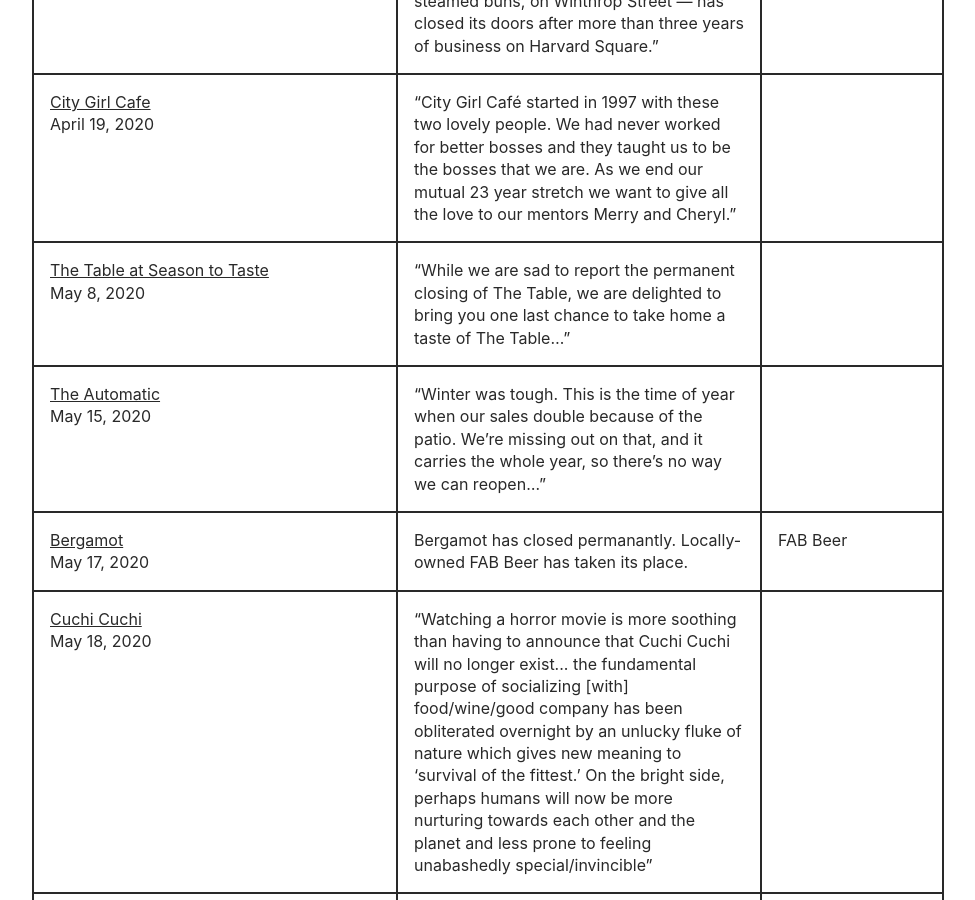
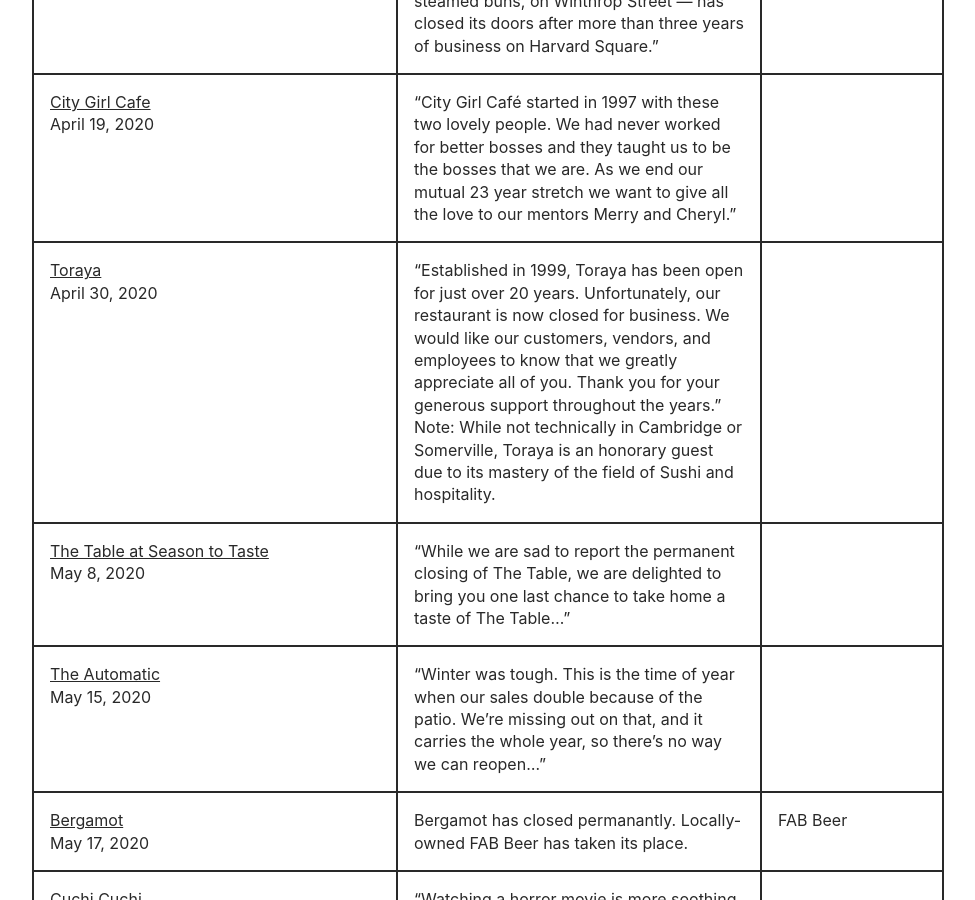
Before and after one commit to unredacted-word/katamari-restaurants, a Jekyll site: the page built from index.md, in a window 1280 px wide and 900 px high, scrolled down 1326 px. Shown: the whole window, without its empty margins (152-1127 px from the left). Built offline with Jekyll 4.4.1, drawn with Linux system fonts in a browser that asks for light colours.

Commit message:
toraya RIP 🐅

```diff
--- a/_data/companies.yml
+++ b/_data/companies.yml
@@ -16,6 +16,18 @@ citygirl:
     worked for better bosses and they taught us to be the bosses that we are. As
     we end our mutual 23 year stretch we want to give all the love to our
     mentors Merry and Cheryl.</q>
+
+toraya:
+  name: "Toraya"
+  date: 2020-04-30 12:00:00
+  url: https://toraya.jimdofree.com/
+  notes: >
+    <q>Established in 1999, Toraya has been open for just over 20 years.
+    Unfortunately, our restaurant is now closed for business. We would like
+    our customers, vendors, and employees to know that we greatly appreciate
+    all of you. Thank you for your generous support throughout the years.</q>
+    Note: While not technically in Cambridge or Somerville, Toraya is an honorary
+    guest due to its mastery of the field of Sushi and hospitality.
 
 table:
   name: "The Table at Season to Taste"
```
